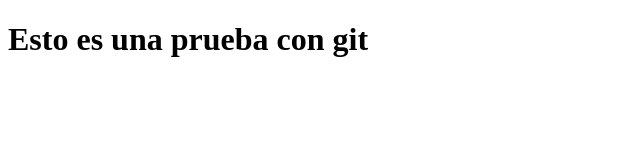
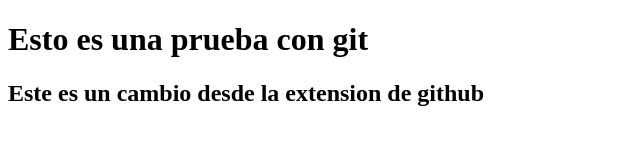
Before and after one commit to SrMiichael/prueba, a plain HTML site: page index.html in a window 1280 px wide. Shown: the whole page, without its empty margins (0-640 px from the left). Drawn offline with Linux system fonts and the light colour scheme.

Commit message:
confirmo

```diff
--- a/index.html
+++ b/index.html
@@ -8,5 +8,6 @@
 </head>
 <body>
     <h1>Esto es una prueba con git</h1>
+    <h2>Este es un cambio desde la extension de github</h2>
 </body>
 </html>
```
